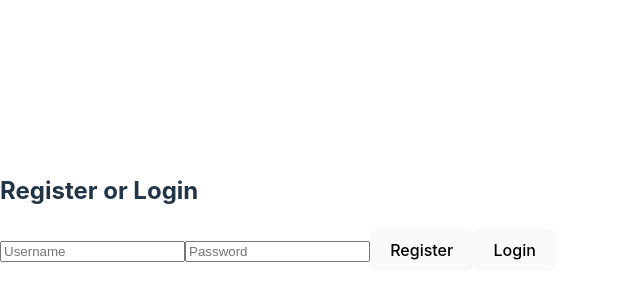
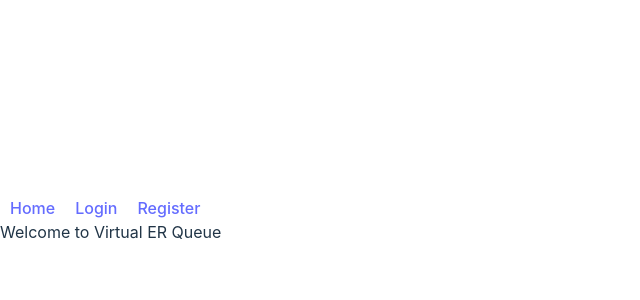
Before and after one commit to omarHossain123/msa_hack, a React (Vite) app in the folder frontend/: page / in a window 1280 px wide. Shown: the part 180-480 px from the top of the page, without its empty margins (0-640 px from the left). Built offline with nearby package versions, Linux system fonts and the light colour scheme.

Commit message:
reconfiguring files

```diff
--- a/frontend/src/App.jsx
+++ b/frontend/src/App.jsx
@@ -1,61 +1,20 @@
-import { useState } from "react";
+import { Routes, Route, Link } from "react-router-dom";
+import Login from "./components/Login";
+import Register from "./components/Register";
 
 function App() {
-  const [username, setUsername] = useState("");
-  const [password, setPassword] = useState("");
-  const [feedback, setFeedback] = useState("");
-
-  const registerUser = async () => {
-    try {
-      const res = await fetch("http://127.0.0.1:5000/register_user", {
-        method: "POST",
-        headers: { "Content-Type": "application/json" },
-        body: JSON.stringify({ username, password }),
-      });
-      const data = await res.json();
-      setFeedback(data.message || "Registration succeeded.");
-    } catch (err) {
-      console.error(err);
-      setFeedback("Registration failed.");
-    }
-  };
-
-  const loginUser = async () => {
-    try {
-      const res = await fetch("http://127.0.0.1:5000/login_user", {
-        method: "POST",
-        headers: { "Content-Type": "application/json" },
-        body: JSON.stringify({ username, password }),
-      });
-      const data = await res.json();
-      if (res.ok) {
-        setFeedback(data.message);
-      } else {
-        setFeedback(data.error || "Login failed.");
-      }
-    } catch (err) {
-      console.error(err);
-      setFeedback("Login failed.");
-    }
-  };
-
-  return (
-    <div>
-      <h2>Register or Login</h2>
-      <input
-        placeholder="Username"
-        onChange={(e) => setUsername(e.target.value)}
-      />
-      <input
-        placeholder="Password"
-        type="password"
-        onChange={(e) => setPassword(e.target.value)}
-      />
-      <button onClick={registerUser}>Register</button>
-      <button onClick={loginUser}>Login</button>
-      <p>{feedback}</p>
-    </div>
-  );
+  return ( <div>
+      <nav>
+        <Link to="/" style={{ margin: 10 }}>Home</Link>
+        <Link to="/login" style={{ margin: 10 }}>Login</Link>
+        <Link to="/register" style={{ margin: 10 }}>Register</Link>
+      </nav>
+      <Routes>
+        <Route path="/" element={<div>Welcome to Virtual ER Queue</div>} />
+        <Route path="/login" element={<Login />} />
+        <Route path="/register" element={<Register />} />
+      </Routes>
+    </div>);
 }
 
 export default App;
--- a/frontend/src/components/Login.jsx
+++ b/frontend/src/components/Login.jsx
@@ -14,9 +14,12 @@ function Login() {
         body: JSON.stringify({ username, password }),
       });
       const data = await res.json();
-      setFeedback(res.ok ? data.message : data.error || "Login failed.");
-    } catch (err) {
-      console.error(err);
+      if (res.ok) {
+        setFeedback(data.message);
+      } else {
+        setFeedback(data.error || "Login failed.");
+      }
+    } catch {
       setFeedback("Login failed.");
     }
   };
@@ -26,15 +29,12 @@ function Login() {
       <h2>Login</h2>
       <form onSubmit={loginUser}>
         <input
-          type="text"
           placeholder="Username"
-          value={username}
           onChange={(e) => setUsername(e.target.value)}
         /><br/>
         <input
+          placeholder="Password"
           type="password"
-          placeholder="Password"
-          value={password}
           onChange={(e) => setPassword(e.target.value)}
         /><br/>
         <button type="submit">Login</button>
```
Also changed, not shown: frontend/src/components/App.jsx (deleted, +0 -21 lines), 1 other file (tests, documents, lock files or other folders).
